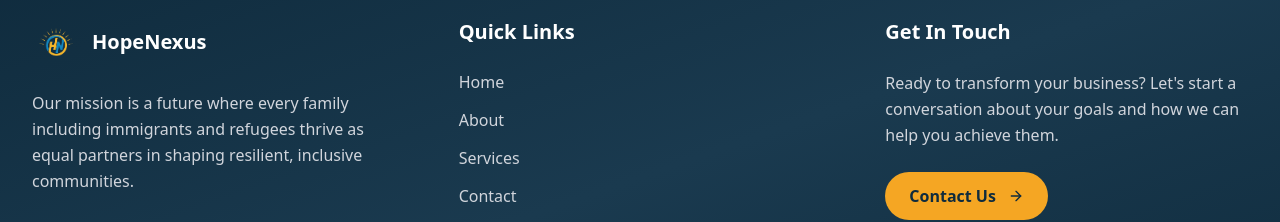
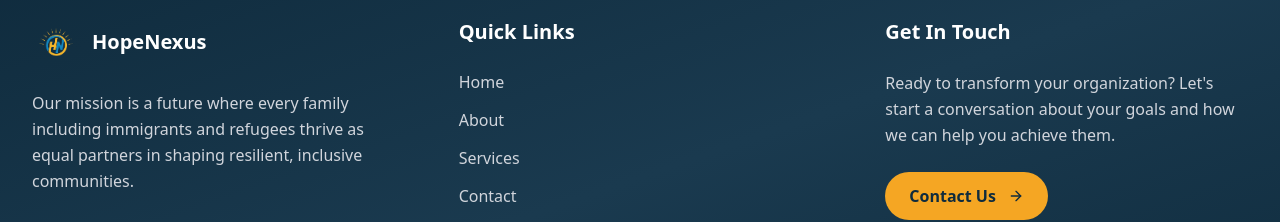
Before and after one commit to mohilow12/hopenexus, a Next.js app: page / in a window 1280 px wide. Shown: the part 3424-3646 px from the top of the page. Built offline with nearby package versions, Linux system fonts and the light colour scheme.

Commit message:
Update Footer.js
minor wording changes per bother Eman and Mohamed

```diff
--- a/components/Footer.js
+++ b/components/Footer.js
@@ -56,7 +56,7 @@ export default function Footer() {
           <div className="space-y-6">
             <h3 className="text-xl font-bold text-white">Get In Touch</h3>
             <p className="text-gray-300 leading-relaxed">
-              Ready to transform your business? Let&apos;s start a conversation about your goals and how we can help you achieve them.
+              Ready to transform your organization? Let&apos;s start a conversation about your goals and how we can help you achieve them.
             </p>
             <Link
               href="/contact"
```
